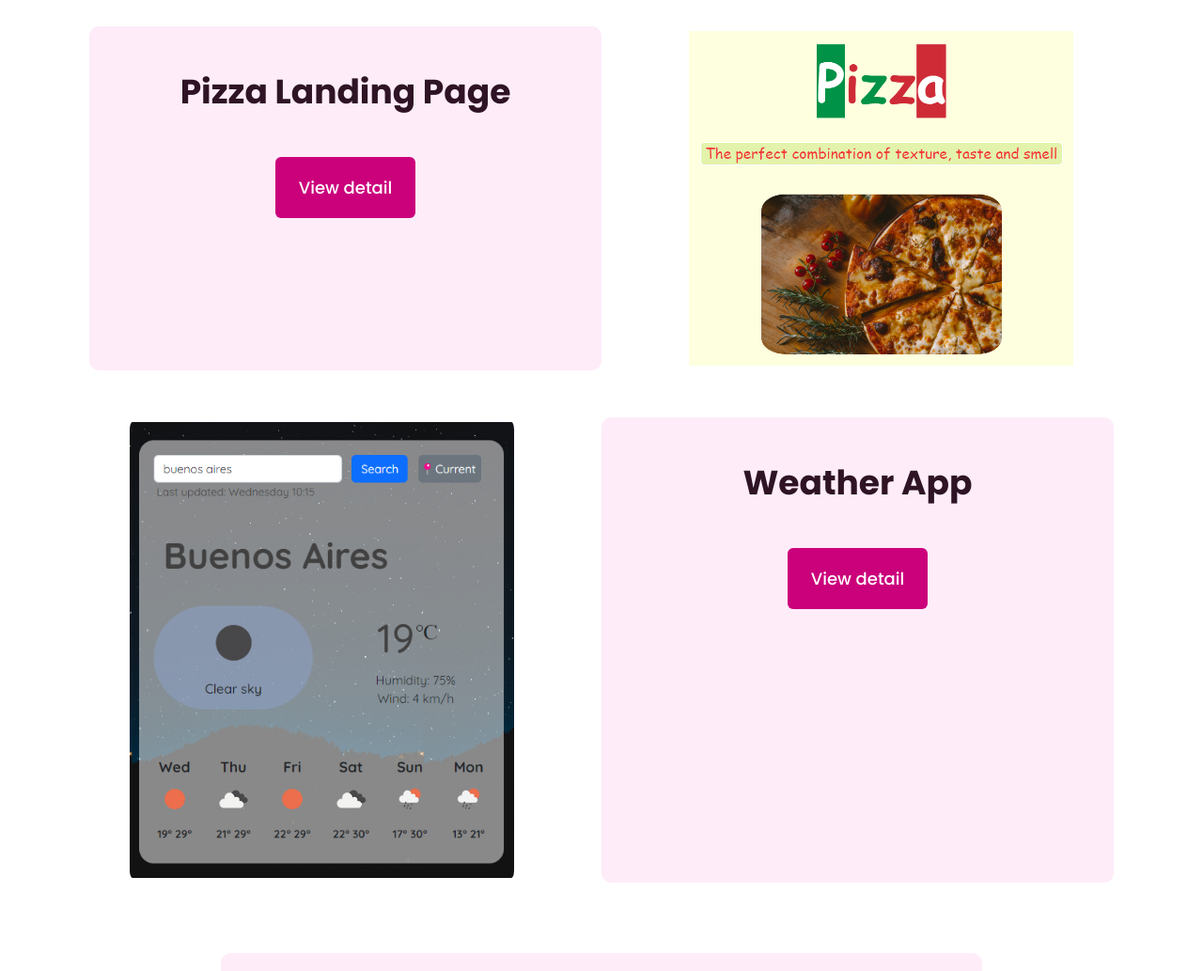
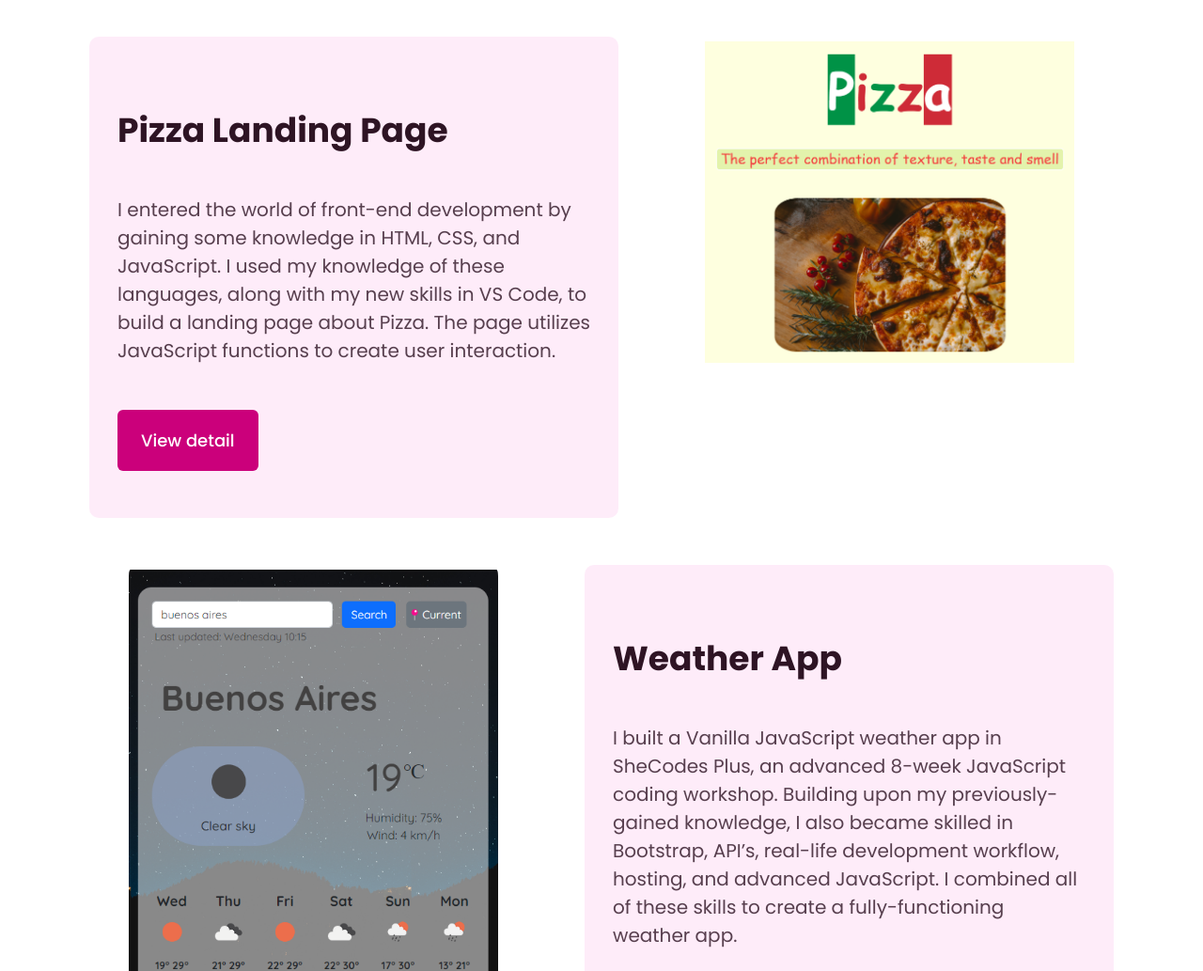
Before and after one commit to edenbunes/portfolio, a plain HTML site: page index.html in a window 1280 px wide. Shown: the part 839-1872 px from the top of the page at 94% size. Drawn offline with nearby package versions, Linux system fonts and the light colour scheme.

Commit message:
Added paragraphs to the projects content

```diff
--- a/index.html
+++ b/index.html
@@ -63,6 +63,13 @@
       <div class="row">
         <div class="col projects">
           <h2 class="my-5">Pizza Landing Page</h2>
+          <p>
+            I entered the world of front-end development by gaining some
+            knowledge in HTML, CSS, and JavaScript. I used my knowledge of these
+            languages, along with my new skills in VS Code, to build a landing
+            page about Pizza. The page utilizes JavaScript functions to create
+            user interaction.
+          </p>
           <a class="btn btn-project btn-project-secondary" href="work.html"
             >View detail</a
           >
@@ -85,6 +92,14 @@
         </div>
         <div class="col projects">
           <h2 class="mb-5 my-5">Weather App</h2>
+          <p>
+            I built a Vanilla JavaScript weather app in SheCodes Plus, an
+            advanced 8-week JavaScript coding workshop. Building upon my
+            previously-gained knowledge, I also became skilled in Bootstrap,
+            API’s, real-life development workflow, hosting, and advanced
+            JavaScript. I combined all of these skills to create a
+            fully-functioning weather app.
+          </p>
           <a class="btn btn-project btn-project-secondary" href="work.html"
             >View detail</a
           >
--- a/style.css
+++ b/style.css
@@ -76,9 +76,9 @@ h4 {
 }
 .projects {
   background-color: var(--primary-color);
-  text-align: center;
   margin: 25px;
   border-radius: 10px;
+  padding: 30px;
 }
 .img-projects {
   padding: 30px;
@@ -136,10 +136,12 @@ h4 {
   font-size: 65px;
   margin-bottom: 60px;
 }
-.content-section p {
+p {
   font-family: var(--primary-font-family);
   margin-bottom: 48px;
   line-height: 30px;
+  opacity: 0.8;
+  font-size: 20px;
 }
 @media (max-width: 900px) {
   h1 {
```
Also changed, not shown: about.html (+2 -2 lines).
